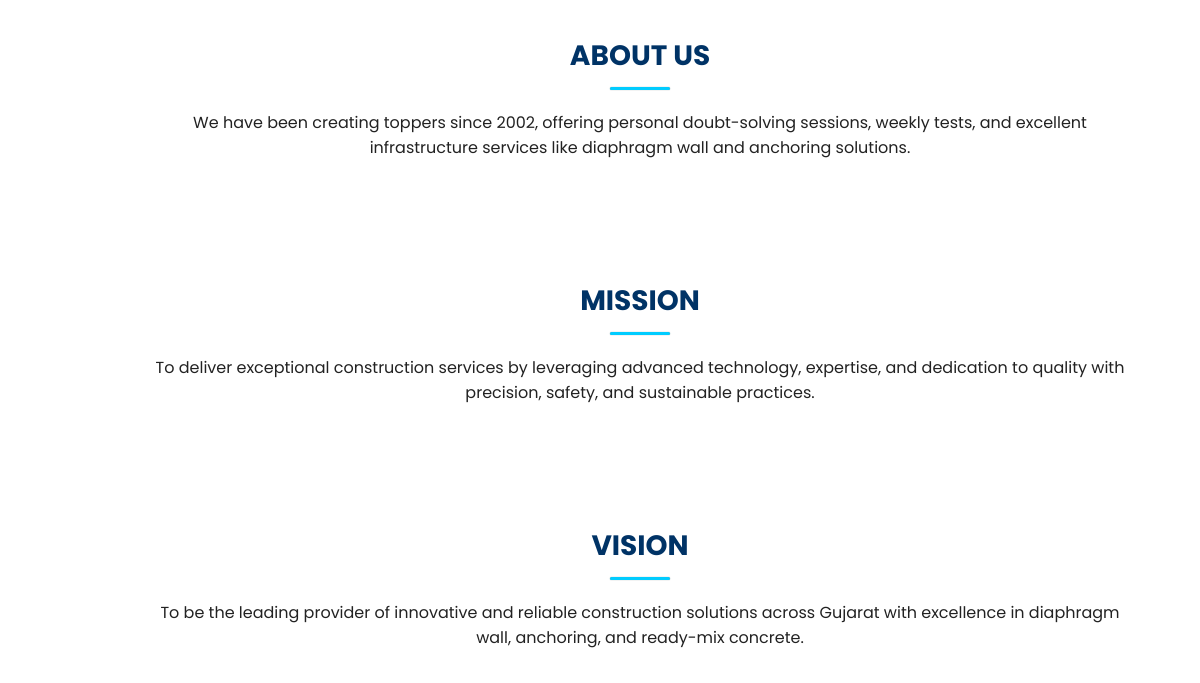
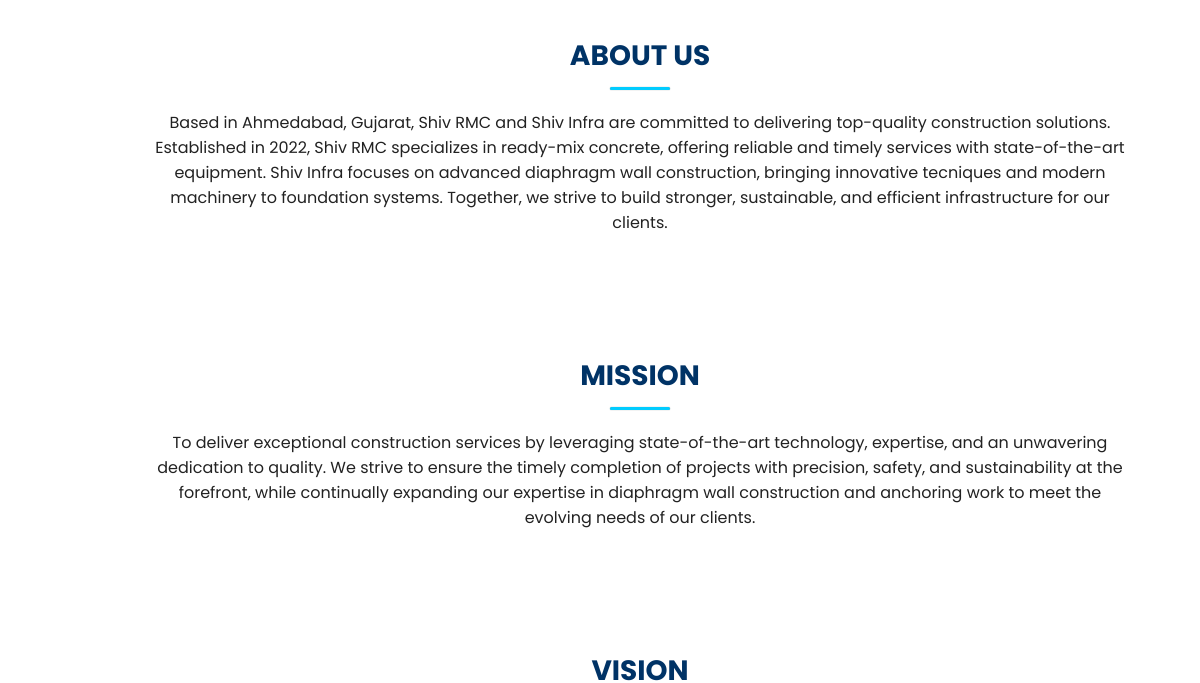
Before and after one commit to shiv-infra/shiv-infra, a plain HTML site: page index.html in a window 1280 px wide. Shown: the part 272-955 px from the top of the page, 0-1200 px from the left. Drawn offline with Linux system fonts and the light colour scheme.

Commit message:
Update index.html

```diff
--- a/index.html
+++ b/index.html
@@ -127,19 +127,20 @@ footer img{width:120px;margin-bottom:15px;}
 <!-- ABOUT -->
 <section id="ABOUT" class="reveal">
   <h2>ABOUT US</h2>
-  <p>We have been creating toppers since 2002, offering personal doubt-solving sessions, weekly tests, and excellent infrastructure services like diaphragm wall and anchoring solutions.</p>
+  <p>Based in Ahmedabad, Gujarat, Shiv RMC and Shiv Infra are committed to delivering top-quality construction solutions. Established in 2022, Shiv RMC specializes in ready-mix concrete, offering reliable and timely services with state-of-the-art equipment.
+Shiv Infra focuses on advanced diaphragm wall construction, bringing innovative tecniques and modern machinery to foundation systems. Together, we strive to build stronger, sustainable, and efficient infrastructure for our clients.</p>
 </section>
 
 <!-- MISSION -->
 <section id="MISSION" class="reveal">
   <h2>MISSION</h2>
-  <p>To deliver exceptional construction services by leveraging advanced technology, expertise, and dedication to quality with precision, safety, and sustainable practices.</p>
+  <p>To deliver exceptional construction services by leveraging state-of-the-art technology, expertise, and an unwavering dedication to quality. We strive to ensure the timely completion of projects with precision, safety, and sustainability at the forefront, while continually expanding our expertise in diaphragm wall construction and anchoring work to meet the evolving needs of our clients.</p>
 </section>
 
 <!-- VISION -->
 <section id="VISION" class="reveal">
   <h2>VISION</h2>
-  <p>To be the leading provider of innovative and reliable construction solutions across Gujarat with excellence in diaphragm wall, anchoring, and ready-mix concrete.</p>
+  <p>To be the leading provider of high-quality construction solutions in Ahmedabad and Gujarat, recognized for our innovation, reliability, and commitment to sustainable practices in ready-mix concrete, diaphragm wall construction, and anchoring works.</p>
 </section>
 
 <!-- POLICY -->
```
